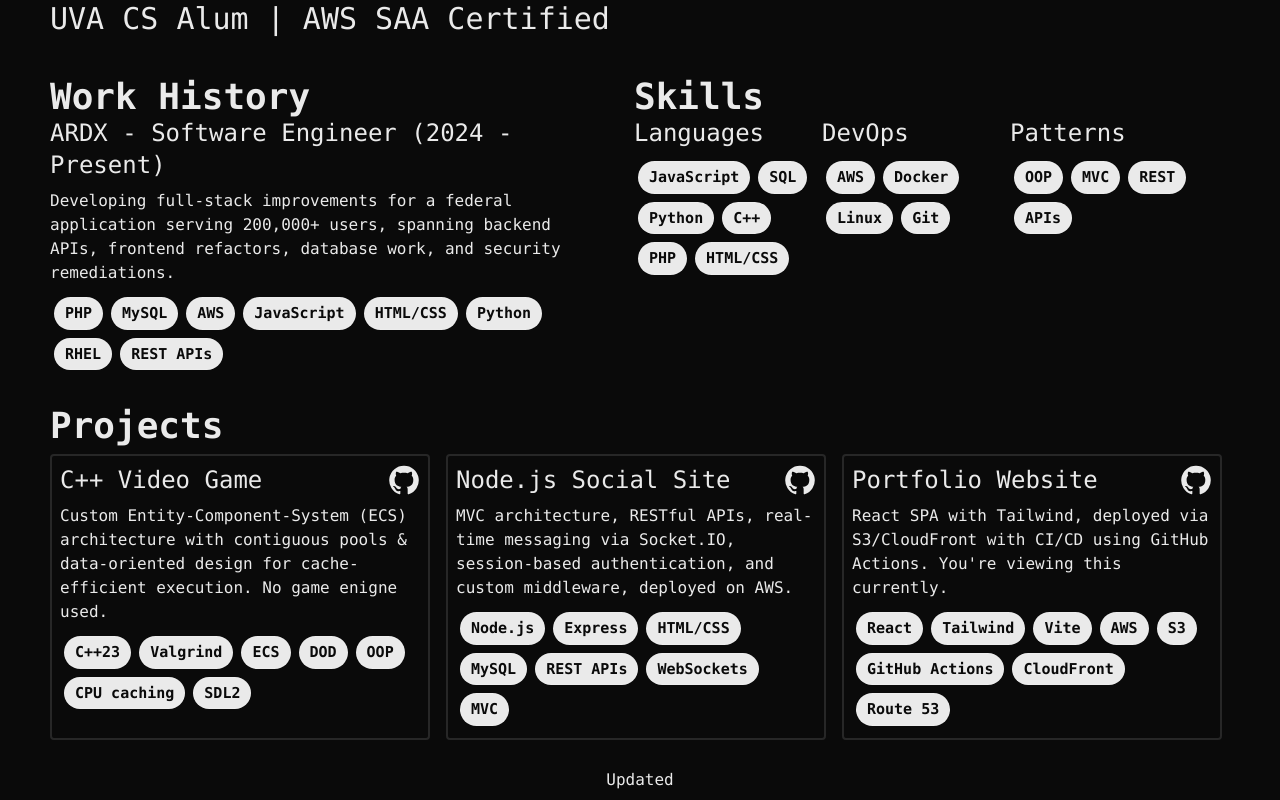
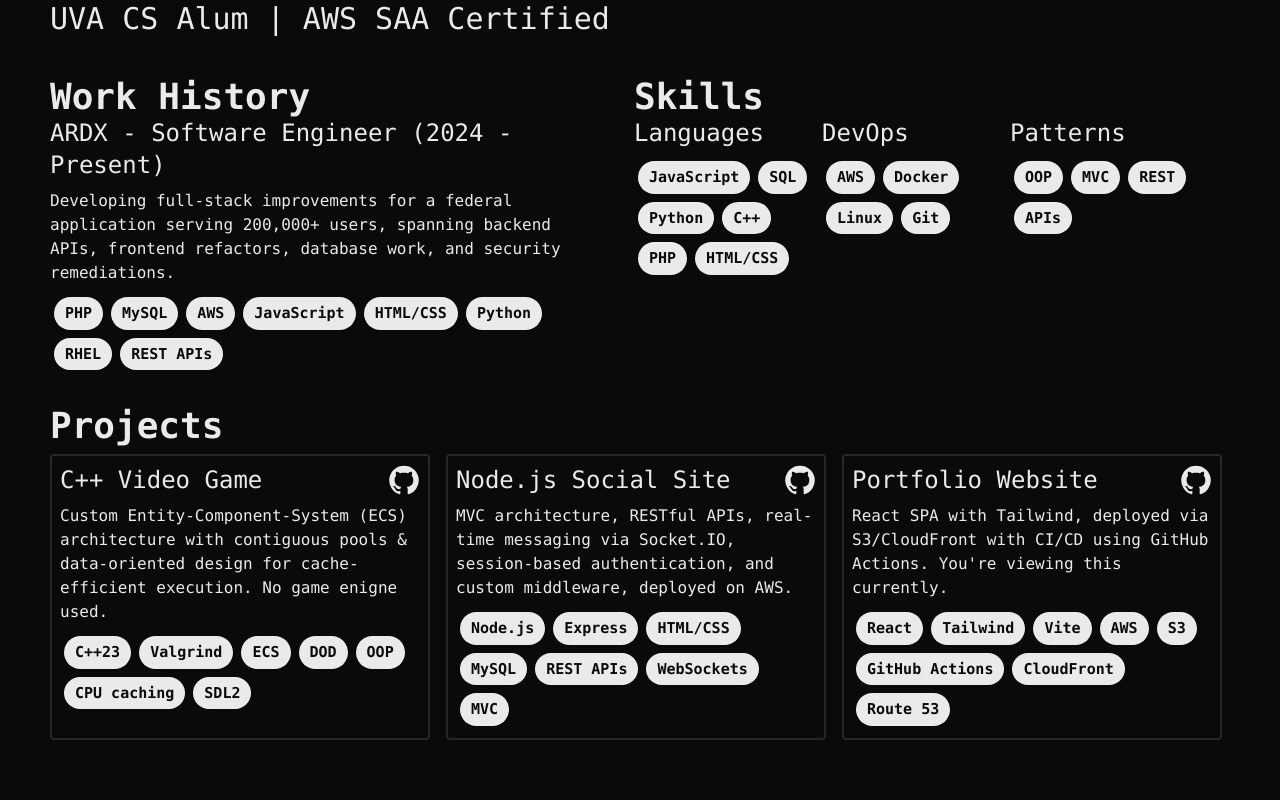
Before and after one commit to GabrielWelvaert/portfolio-website, a React (Vite) app: page / in a window 1280 px wide. Shown: the part 559-1359 px from the top of the page. After the commit the page ends 1335 px from the top, so only its background shows below. Built offline with nearby package versions, Linux system fonts and the light colour scheme.

Commit message:
footer update

```diff
--- a/src/App.jsx
+++ b/src/App.jsx
@@ -41,7 +41,7 @@ function App() {
       </div>
 
       <footer className="max-w-[1220px] mx-auto w-full align-center flex flex-row align-center justify-center p-2">
-        Updated {lastDeployed}
+        {lastDeployed ? `Updated ${lastDeployed}` : null}
       </footer>
 
     </div>
```
